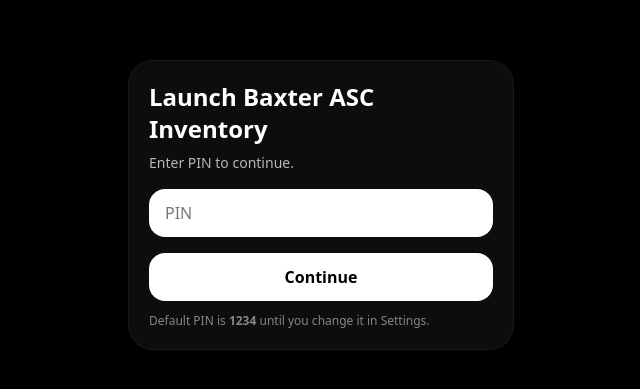
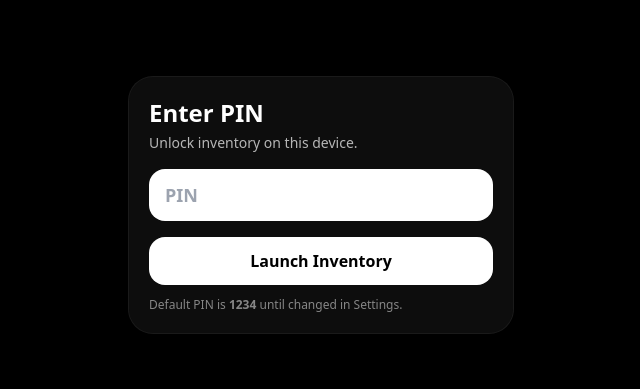
Before and after one commit to ASC-Harrison/nextjs-with-supabase, a Next.js app: page /launch in a window 1280 px wide. Shown: the part 195-584 px from the top of the page, without its empty margins (319-959 px from the left). Built offline with nearby package versions, Linux system fonts and the light colour scheme.

Commit message:
Update page.tsx

```diff
--- a/app/launch/page.tsx
+++ b/app/launch/page.tsx
@@ -1,66 +1,87 @@
 "use client";
 
-import { useEffect, useState } from "react";
-import { useRouter } from "next/navigation";
+import { useEffect, useMemo, useState } from "react";
 
 const LS = {
   PIN: "asc_pin_v1",
+  LOCKED: "asc_locked_v1",
+  AREA: "asc_area_id_v1",
+  LAUNCHED: "asc_launched_v1",
 };
 
 export default function LaunchPage() {
-  const router = useRouter();
   const [pin, setPin] = useState("");
-  const [err, setErr] = useState("");
+  const [error, setError] = useState("");
+
+  const realPin = useMemo(() => {
+    try {
+      return localStorage.getItem(LS.PIN) || "1234";
+    } catch {
+      return "1234";
+    }
+  }, []);
 
   useEffect(() => {
-    // If you want auto-open without PIN later, you can change this logic.
+    // If you already launched once on this device, you can auto-forward.
+    // Comment this out if you ALWAYS want to require PIN.
+    try {
+      const launched = localStorage.getItem(LS.LAUNCHED) === "1";
+      if (launched) {
+        window.location.href = "/inventory";
+      }
+    } catch {}
   }, []);
 
-  function checkPin() {
-    const real = (localStorage.getItem(LS.PIN) || "1234").trim();
-    if (pin.trim() !== real) {
-      setErr("Wrong PIN");
+  function submit() {
+    setError("");
+    const cleaned = pin.replace(/\D/g, "").slice(0, 6);
+
+    if (cleaned.length < 4) {
+      setError("Enter your 4+ digit PIN.");
       return;
     }
-    setErr("");
-    router.replace("/"); // ✅ go to the real app page
+
+    if (cleaned !== realPin) {
+      setError("Wrong PIN.");
+      return;
+    }
+
+    try {
+      // Unlock the app on this device
+      localStorage.setItem(LS.LOCKED, "0");
+      localStorage.setItem(LS.LAUNCHED, "1");
+    } catch {}
+
+    window.location.href = "/inventory";
   }
 
   return (
-    <div className="min-h-screen w-full flex items-center justify-center bg-black text-white px-4">
+    <main className="min-h-screen w-full bg-black text-white flex items-center justify-center px-6">
       <div className="w-full max-w-sm rounded-3xl bg-white/5 p-5 ring-1 ring-white/10">
-        <div className="text-2xl font-extrabold">Launch Baxter ASC Inventory</div>
-        <div className="mt-2 text-sm text-white/70">
-          Enter PIN to continue.
-        </div>
+        <h1 className="text-2xl font-extrabold">Enter PIN</h1>
+        <p className="mt-1 text-sm text-white/70">Unlock inventory on this device.</p>
 
         <input
           value={pin}
-          onChange={(e) => {
-            setPin(e.target.value.replace(/\D/g, "").slice(0, 6));
-            setErr("");
-          }}
-          onKeyDown={(e) => {
-            if (e.key === "Enter") checkPin();
-          }}
+          onChange={(e) => setPin(e.target.value.replace(/\D/g, "").slice(0, 6))}
           inputMode="numeric"
           placeholder="PIN"
-          className="pin-input mt-4 w-full rounded-2xl bg-white px-4 py-3 text-black"
+          className="mt-4 w-full rounded-2xl bg-white text-black px-4 py-3 text-lg font-semibold"
         />
 
-        {err && <div className="mt-2 text-sm text-red-400">{err}</div>}
+        {error && <div className="mt-3 text-sm text-red-400">{error}</div>}
 
         <button
-          onClick={checkPin}
-          className="mt-4 w-full rounded-2xl bg-white px-4 py-3 font-semibold text-black"
+          onClick={submit}
+          className="mt-4 w-full rounded-2xl bg-white text-black px-4 py-3 font-bold"
         >
-          Continue
+          Launch Inventory
         </button>
 
         <div className="mt-3 text-xs text-white/50">
-          Default PIN is <span className="font-semibold">1234</span> until you change it in Settings.
+          Default PIN is <span className="font-semibold">1234</span> until changed in Settings.
         </div>
       </div>
-    </div>
+    </main>
   );
 }
```
